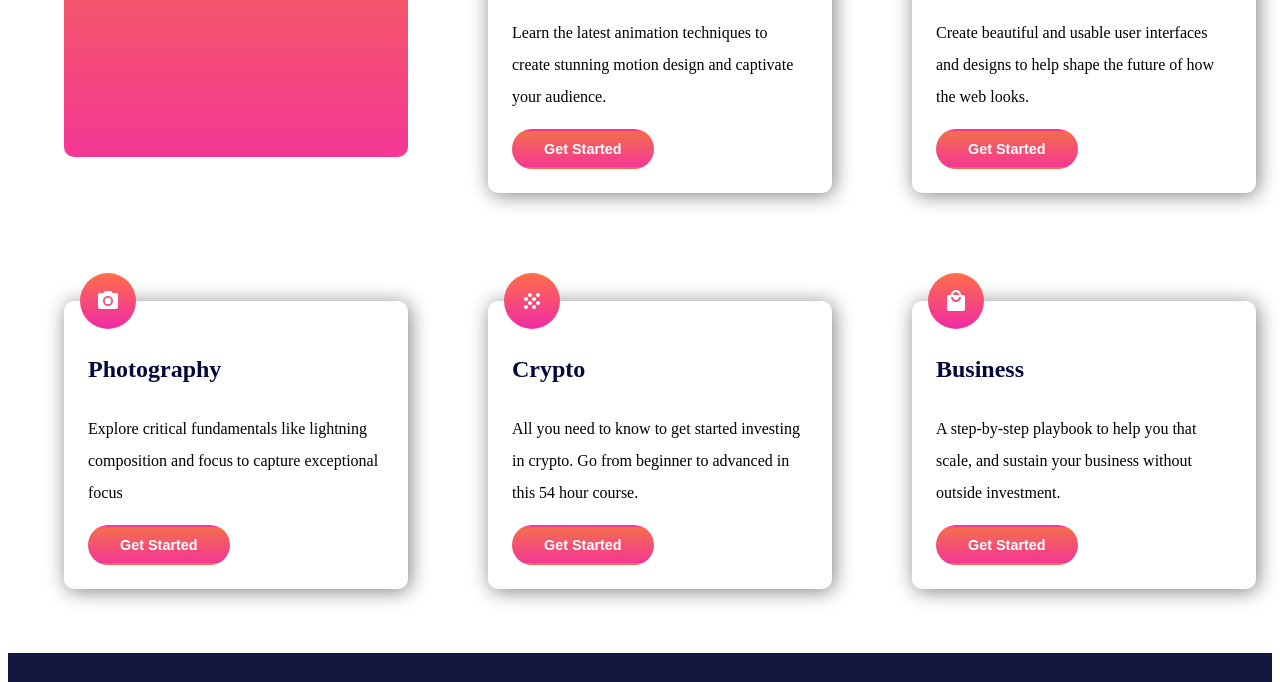
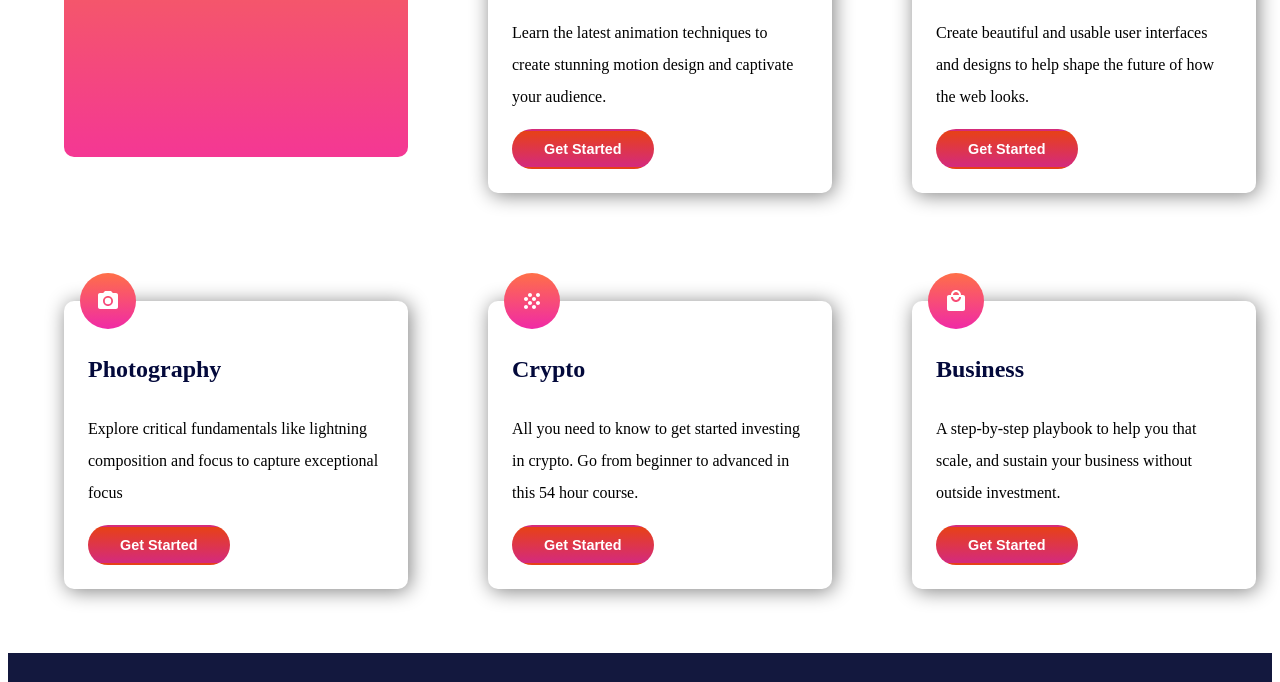
Before and after one commit to winniebosy/e-learning-landing-page, a plain HTML site: page index.html in a window 1280 px wide. Shown: the part 1033-1715 px from the top of the page. Drawn offline with Linux system fonts and the light colour scheme.

Commit message:
color change

```diff
--- a/index.css
+++ b/index.css
@@ -207,7 +207,7 @@ article h2 {
 .signup-btn {
     padding: 10px 30px;
     border-radius: 20px;
-    background-image: linear-gradient(#F46E4C, #F43794);
+    background-image: linear-gradient(#E74116, #D42A7E);
     color: var(--links-text-color);
     font-size: 0.9rem;
     font-weight: bold;
```
